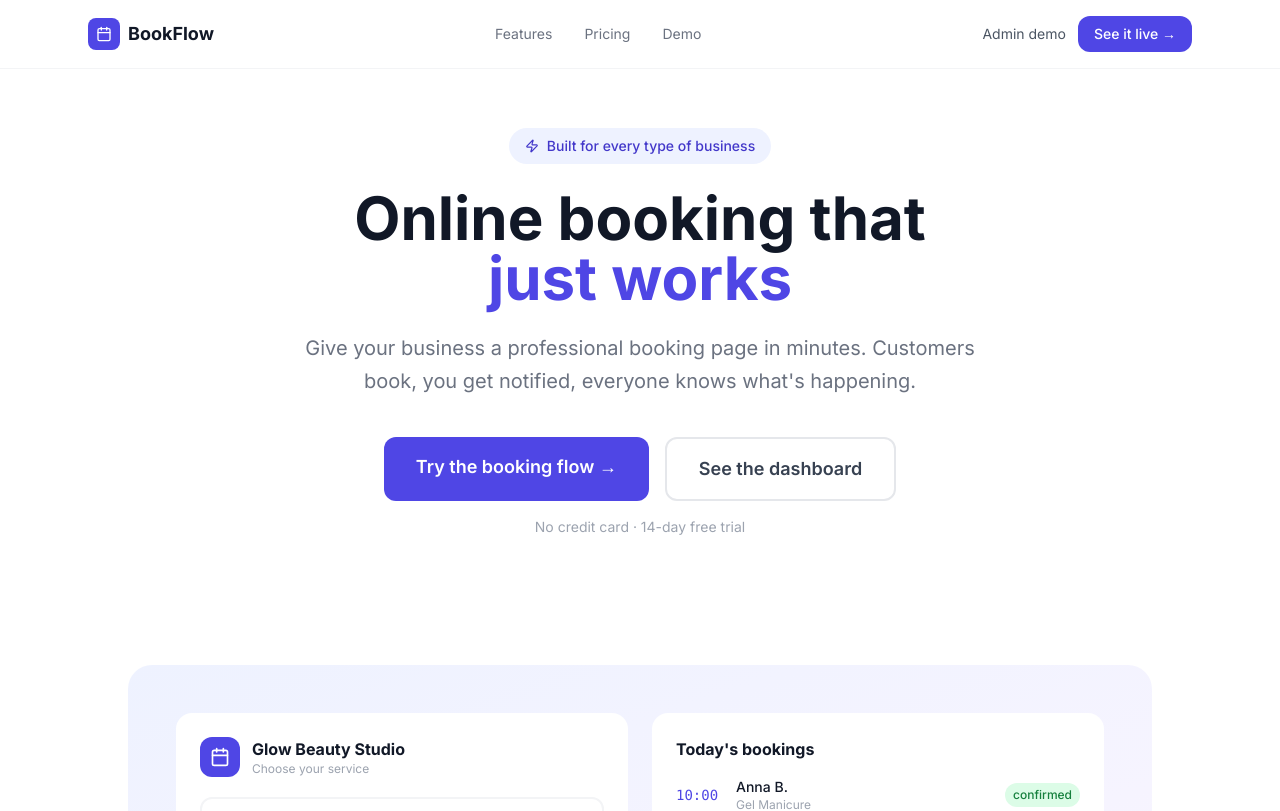
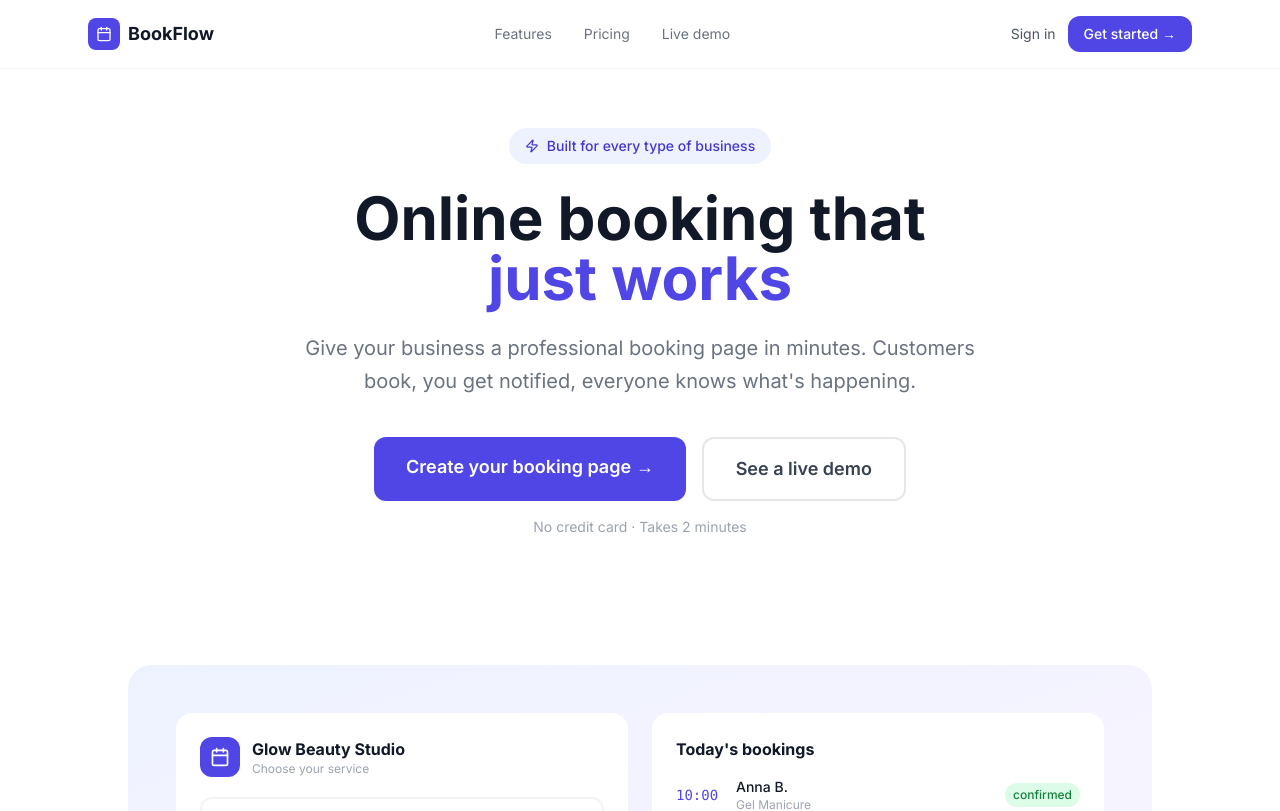
Before and after one commit to ojayWillow/bookflow, a Next.js app: page / in a window 1280 px wide. Shown: the top 811 px of the page. Built offline with nearby package versions, Linux system fonts and the light colour scheme.

Commit message:
feat: wire landing page CTAs to signup — hero, nav, pricing all point to /admin/signup

```diff
--- a/src/app/page.tsx
+++ b/src/app/page.tsx
@@ -3,28 +3,29 @@ import { Calendar, Clock, Settings, Star, CheckCircle, Zap, Globe, Bell } from '
 
 const features = [
   { icon: Calendar, title: 'Smart scheduling', desc: 'Set your open days, hours, and slot intervals. The system handles the rest.' },
-  { icon: Clock, title: 'Custom durations', desc: 'Each service has its own duration. No double-bookings, ever.' },
+  { icon: Clock,    title: 'Custom durations', desc: 'Each service has its own duration. No double-bookings, ever.' },
   { icon: Settings, title: 'Fully configurable', desc: 'Service names, prices, descriptions — all editable in seconds.' },
-  { icon: Bell, title: 'Customer confirmation', desc: 'Every booking shows a full summary. Customers always know what to expect.' },
-  { icon: Globe, title: 'Any business type', desc: 'Beauty, medical, auto, fitness, consulting — one platform fits all.' },
-  { icon: Zap, title: 'Up in minutes', desc: 'No technical setup. Add your services, set your hours, share your link.' },
+  { icon: Bell,     title: 'Customer confirmation', desc: 'Every booking shows a full summary. Customers always know what to expect.' },
+  { icon: Globe,    title: 'Any business type', desc: 'Beauty, medical, auto, fitness, consulting — one platform fits all.' },
+  { icon: Zap,      title: 'Up in minutes', desc: 'No technical setup. Add your services, set your hours, share your link.' },
 ]
 
 const testimonials = [
-  { name: 'Marina K.', business: 'Marina BeautyRoom', text: 'My clients book online now instead of messaging me at midnight. Life changing.' },
-  { name: 'Andris P.', business: 'AutoPro Rīga', text: 'We went from a paper diary to a fully digital booking system in one afternoon.' },
-  { name: 'Jekaterina S.', business: 'Old Riga SPA', text: 'The confirmation page alone saves me 20 emails a day. Customers always know their details.' },
+  { name: 'Marina K.',     business: 'Marina BeautyRoom',  text: 'My clients book online now instead of messaging me at midnight. Life changing.' },
+  { name: 'Andris P.',     business: 'AutoPro Rīga',       text: 'We went from a paper diary to a fully digital booking system in one afternoon.' },
+  { name: 'Jekaterina S.', business: 'Old Riga SPA',       text: 'The confirmation page alone saves me 20 emails a day. Customers always know their details.' },
 ]
 
 const plans = [
-  { name: 'Starter', price: 19, features: ['1 location', 'Up to 5 services', 'Email confirmations', 'Basic branding'], highlight: false },
-  { name: 'Pro', price: 49, features: ['Unlimited services', 'Custom domain', 'SMS reminders', 'Analytics dashboard', 'Priority support'], highlight: true },
-  { name: 'Agency', price: 99, features: ['Multiple locations', 'White-label resale', 'API access', 'Dedicated support', 'Custom integrations'], highlight: false },
+  { name: 'Starter', price: 19, features: ['1 location', 'Up to 5 services', 'Email confirmations', 'Basic branding'],                                              highlight: false },
+  { name: 'Pro',     price: 49, features: ['Unlimited services', 'Custom domain', 'SMS reminders', 'Analytics dashboard', 'Priority support'],                      highlight: true  },
+  { name: 'Agency',  price: 99, features: ['Multiple locations', 'White-label resale', 'API access', 'Dedicated support', 'Custom integrations'],                   highlight: false },
 ]
 
 export default function LandingPage() {
   return (
     <div className="min-h-screen bg-white">
+
       {/* Nav */}
       <nav className="fixed top-0 left-0 right-0 z-50 bg-white/80 backdrop-blur border-b border-gray-100">
         <div className="max-w-6xl mx-auto px-6 py-4 flex items-center justify-between">
@@ -36,13 +37,13 @@ export default function LandingPage() {
           </div>
           <div className="hidden md:flex items-center gap-8 text-sm text-gray-500">
             <a href="#features" className="hover:text-gray-900 transition-colors">Features</a>
-            <a href="#pricing" className="hover:text-gray-900 transition-colors">Pricing</a>
-            <Link href="/book/demo" className="hover:text-gray-900 transition-colors">Demo</Link>
+            <a href="#pricing"  className="hover:text-gray-900 transition-colors">Pricing</a>
+            <Link href="/book/demo" className="hover:text-gray-900 transition-colors">Live demo</Link>
           </div>
           <div className="flex items-center gap-3">
-            <Link href="/admin" className="text-sm text-gray-600 hover:text-gray-900 transition-colors">Admin demo</Link>
-            <Link href="/book/demo" className="bg-indigo-600 text-white text-sm px-4 py-2 rounded-xl hover:bg-indigo-700 transition-colors font-medium">
-              See it live →
+            <Link href="/admin/login"  className="text-sm text-gray-600 hover:text-gray-900 transition-colors">Sign in</Link>
+            <Link href="/admin/signup" className="bg-indigo-600 text-white text-sm px-4 py-2 rounded-xl hover:bg-indigo-700 transition-colors font-medium">
+              Get started →
             </Link>
           </div>
         </div>
@@ -60,17 +61,17 @@ export default function LandingPage() {
             <span className="text-indigo-600">just works</span>
           </h1>
           <p className="text-xl text-gray-500 mb-10 max-w-2xl mx-auto leading-relaxed">
-            Give your business a professional booking page in minutes. Customers book, you get notified, everyone knows what's happening.
+            Give your business a professional booking page in minutes. Customers book, you get notified, everyone knows what&apos;s happening.
           </p>
           <div className="flex flex-col sm:flex-row gap-4 justify-center">
-            <Link href="/book/demo" className="bg-indigo-600 text-white px-8 py-4 rounded-xl text-lg font-semibold hover:bg-indigo-700 transition-colors">
-              Try the booking flow →
+            <Link href="/admin/signup" className="bg-indigo-600 text-white px-8 py-4 rounded-xl text-lg font-semibold hover:bg-indigo-700 transition-colors">
+              Create your booking page →
             </Link>
-            <Link href="/admin" className="border-2 border-gray-200 text-gray-700 px-8 py-4 rounded-xl text-lg font-semibold hover:border-indigo-300 transition-colors">
-              See the dashboard
+            <Link href="/book/demo" className="border-2 border-gray-200 text-gray-700 px-8 py-4 rounded-xl text-lg font-semibold hover:border-indigo-300 transition-colors">
+              See a live demo
             </Link>
           </div>
-          <p className="text-sm text-gray-400 mt-4">No credit card · 14-day free trial</p>
+          <p className="text-sm text-gray-400 mt-4">No credit card · Takes 2 minutes</p>
         </div>
       </section>
 
@@ -79,7 +80,6 @@ export default function LandingPage() {
         <div className="max-w-5xl mx-auto">
           <div className="bg-gradient-to-br from-indigo-50 to-purple-50 rounded-3xl p-8 md:p-12">
             <div className="grid md:grid-cols-2 gap-6">
-              {/* Booking card preview */}
               <div className="bg-white rounded-2xl shadow-soft p-6">
                 <div className="flex items-center gap-3 mb-5">
                   <div className="w-10 h-10 bg-indigo-600 rounded-xl flex items-center justify-center">
@@ -98,11 +98,12 @@ export default function LandingPage() {
                   ))}
                 </div>
               </div>
-              {/* Dashboard card preview */}
               <div className="bg-white rounded-2xl shadow-soft p-6">
-                <p className="font-bold text-gray-900 mb-4">Today's bookings</p>
+                <p className="font-bold text-gray-900 mb-4">Today&apos;s bookings</p>
                 <div className="space-y-3">
-                  {[['10:00', 'Anna B.', 'Gel Manicure', 'confirmed'], ['11:00', 'Laura K.', 'Lash Lift', 'confirmed'], ['14:00', 'Marta O.', 'Classic Facial', 'pending']].map(([time, name, service, status]) => (
+                  {[['10:00', 'Anna B.',  'Gel Manicure',    'confirmed'],
+                    ['11:00', 'Laura K.', 'Lash Lift',       'confirmed'],
+                    ['14:00', 'Marta O.', 'Classic Facial',  'pending']].map(([time, name, service, status]) => (
                     <div key={time} className="flex items-center justify-between">
                       <div className="flex items-center gap-3">
                         <span className="text-sm font-mono font-medium text-indigo-600 w-12">{time}</span>
@@ -154,7 +155,7 @@ export default function LandingPage() {
                 <div className="flex gap-1 mb-3">
                   {[...Array(5)].map((_, i) => <Star key={i} className="w-4 h-4 fill-amber-400 text-amber-400" />)}
                 </div>
-                <p className="text-gray-700 text-sm leading-relaxed mb-4">"{t.text}"</p>
+                <p className="text-gray-700 text-sm leading-relaxed mb-4">&quot;{t.text}&quot;</p>
                 <div>
                   <p className="font-semibold text-gray-900 text-sm">{t.name}</p>
                   <p className="text-gray-400 text-xs">{t.business}</p>
@@ -170,16 +171,16 @@ export default function LandingPage() {
         <div className="max-w-5xl mx-auto">
           <div className="text-center mb-14">
             <h2 className="text-3xl font-bold text-gray-900 mb-3">Simple pricing</h2>
-            <p className="text-gray-500 text-lg">Start free. Scale when you're ready.</p>
+            <p className="text-gray-500 text-lg">Start free. Scale when you&apos;re ready.</p>
           </div>
           <div className="grid md:grid-cols-3 gap-6">
             {plans.map((plan) => (
               <div key={plan.name} className={`rounded-2xl p-8 ${
-                plan.highlight
-                  ? 'bg-indigo-600 text-white shadow-xl scale-105'
-                  : 'bg-white border-2 border-gray-100'
+                plan.highlight ? 'bg-indigo-600 text-white shadow-xl scale-105' : 'bg-white border-2 border-gray-100'
               }`}>
-                {plan.highlight && <span className="inline-block bg-white/20 text-white text-xs font-semibold px-3 py-1 rounded-full mb-4">Most popular</span>}
+                {plan.highlight && (
+                  <span className="inline-block bg-white/20 text-white text-xs font-semibold px-3 py-1 rounded-full mb-4">Most popular</span>
+                )}
                 <h3 className={`text-xl font-bold mb-2 ${plan.highlight ? 'text-white' : 'text-gray-900'}`}>{plan.name}</h3>
                 <div className={`text-4xl font-bold mb-6 ${plan.highlight ? 'text-white' : 'text-indigo-600'}`}>
                   €{plan.price}<span className={`text-base font-normal ${plan.highlight ? 'text-white/70' : 'text-gray-400'}`}>/mo</span>
@@ -192,7 +193,7 @@ export default function LandingPage() {
                     </li>
                   ))}
                 </ul>
-                <Link href="/book/demo" className={`block text-center py-3 rounded-xl font-semibold text-sm transition-colors ${
+                <Link href="/admin/signup" className={`block text-center py-3 rounded-xl font-semibold text-sm transition-colors ${
                   plan.highlight
                     ? 'bg-white text-indigo-600 hover:bg-indigo-50'
                     : 'bg-indigo-600 text-white hover:bg-indigo-700'
@@ -202,6 +203,18 @@ export default function LandingPage() {
               </div>
             ))}
           </div>
+        </div>
+      </section>
+
+      {/* Final CTA */}
+      <section className="py-20 px-6 bg-indigo-600">
+        <div className="max-w-2xl mx-auto text-center">
+          <h2 className="text-3xl font-bold text-white mb-4">Ready to take bookings online?</h2>
+          <p className="text-indigo-200 text-lg mb-8">Join businesses already using BookFlow. Your booking page is 2 minutes away.</p>
+          <Link href="/admin/signup"
+            className="inline-block bg-white text-indigo-600 px-8 py-4 rounded-xl text-lg font-semibold hover:bg-indigo-50 transition-colors">
+            Create your free account →
+          </Link>
         </div>
       </section>
 
@@ -222,6 +235,7 @@ export default function LandingPage() {
           </div>
         </div>
       </footer>
+
     </div>
   )
 }
```
